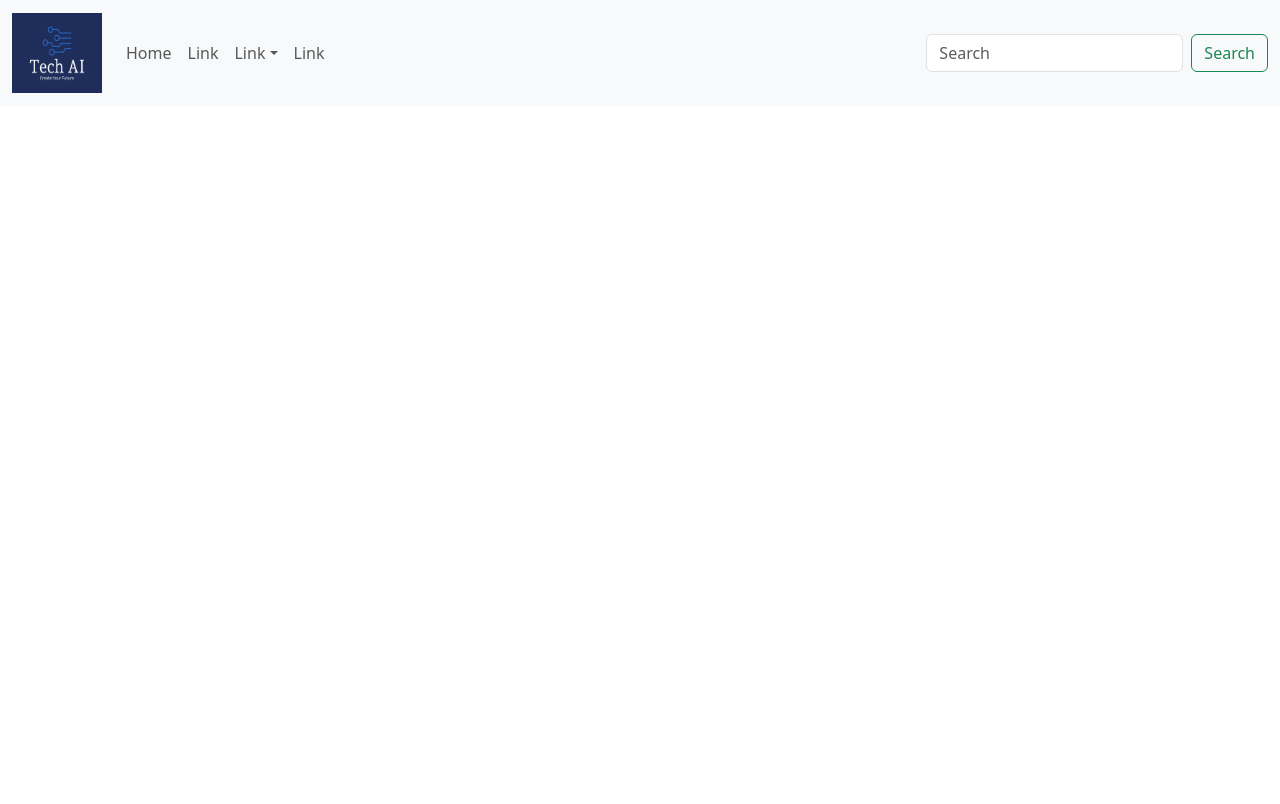
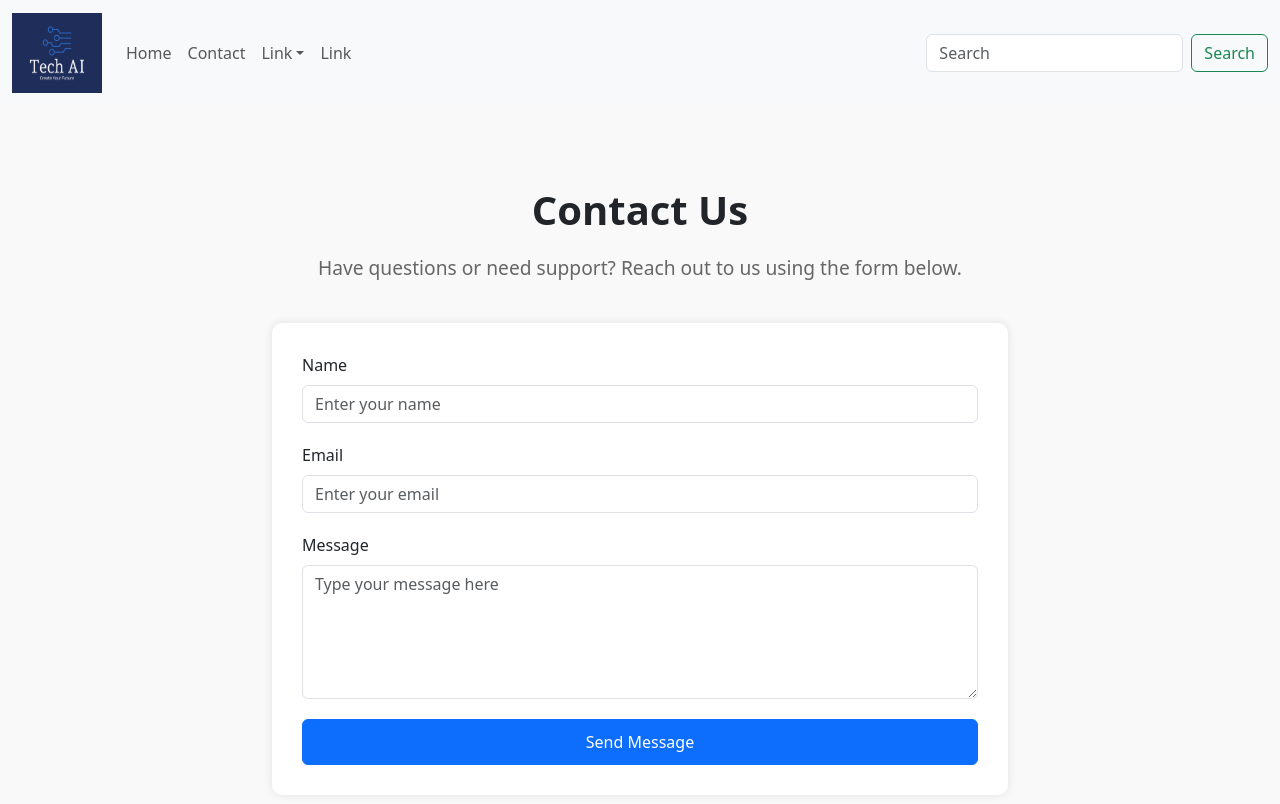
Before and after one commit to kdeelz/Tech-AI, a React (Create React App) app: page /Contact in a window 1280 px wide. Shown: the top 804 px of the page. Built offline with nearby package versions, Linux system fonts and the light colour scheme.

Commit message:
basic contact details

```diff
--- a/src/App.js
+++ b/src/App.js
@@ -4,6 +4,7 @@ import { BrowserRouter as Router, Routes, Route } from 'react-router-dom';
 import CustomNavbar from './components/Navbar';
 import 'bootstrap/dist/css/bootstrap.min.css';
 import Home from './components/Home';
+import Contact from './components/Contact';
 
 
 function App() {
@@ -13,6 +14,7 @@ function App() {
         <CustomNavbar />
         <Routes>
           <Route path='/' element={<Home />} />
+          <Route path='/Contact' element={<Contact />} />
           {/* Add other routes here */}
         </Routes>
       </Router>
--- /dev/null
+++ b/src/components/Contact.js
@@ -0,0 +1,114 @@
+import React, { useState } from 'react';
+import { Container, Row, Col, Form, Button } from 'react-bootstrap';
+
+const Contact = () => {
+  const [formData, setFormData] = useState({
+    name: '',
+    email: '',
+    message: '',
+  });
+
+  const handleChange = (e) => {
+    const { name, value } = e.target;
+    setFormData({
+      ...formData,
+      [name]: value,
+    });
+  };
+
+  const handleSubmit = (e) => {
+    e.preventDefault();
+    // Handle form submission logic here (e.g., send the data to an API)
+    console.log('Form data submitted:', formData);
+  };
+
+  return (
+    <div style={styles.contactSection}>
+      <Container>
+        <Row className="justify-content-center">
+          <Col md={8}>
+            <h2 style={styles.contactTitle}>Contact Us</h2>
+            <p style={styles.contactText}>Have questions or need support? Reach out to us using the form below.</p>
+            <Form onSubmit={handleSubmit} style={styles.contactForm}>
+              <Form.Group controlId="formName" style={styles.formGroup}>
+                <Form.Label>Name</Form.Label>
+                <Form.Control
+                  type="text"
+                  placeholder="Enter your name"
+                  name="name"
+                  value={formData.name}
+                  onChange={handleChange}
+                  required
+                />
+              </Form.Group>
+
+              <Form.Group controlId="formEmail" style={styles.formGroup}>
+                <Form.Label>Email</Form.Label>
+                <Form.Control
+                  type="email"
+                  placeholder="Enter your email"
+                  name="email"
+                  value={formData.email}
+                  onChange={handleChange}
+                  required
+                />
+              </Form.Group>
+
+              <Form.Group controlId="formMessage" style={styles.formGroup}>
+                <Form.Label>Message</Form.Label>
+                <Form.Control
+                  as="textarea"
+                  rows={5}
+                  placeholder="Type your message here"
+                  name="message"
+                  value={formData.message}
+                  onChange={handleChange}
+                  required
+                />
+              </Form.Group>
+
+              <Button variant="primary" type="submit" style={styles.submitButton}>
+                Send Message
+              </Button>
+            </Form>
+          </Col>
+        </Row>
+      </Container>
+    </div>
+  );
+};
+
+const styles = {
+  contactSection: {
+    padding: '80px 0',
+    backgroundColor: '#f9f9f9',
+  },
+  contactTitle: {
+    fontSize: '2.5rem',
+    fontWeight: 'bold',
+    textAlign: 'center',
+    marginBottom: '20px',
+  },
+  contactText: {
+    fontSize: '1.2rem',
+    textAlign: 'center',
+    marginBottom: '40px',
+    color: '#666',
+  },
+  contactForm: {
+    backgroundColor: '#fff',
+    padding: '30px',
+    borderRadius: '10px',
+    boxShadow: '0 0 10px rgba(0, 0, 0, 0.1)',
+  },
+  formGroup: {
+    marginBottom: '20px',
+  },
+  submitButton: {
+    width: '100%',
+    padding: '10px',
+    fontSize: '1rem',
+  },
+};
+
+export default Contact;
--- a/src/components/Navbar.js
+++ b/src/components/Navbar.js
@@ -27,7 +27,7 @@ function CustomNavbar() {
             navbarScroll
           >
             <Nav.Link href="#action1">Home</Nav.Link>
-            <Nav.Link href="#action2">Link</Nav.Link>
+            <Nav.Link href="">Contact</Nav.Link>
             <NavDropdown title="Link" id="navbarScrollingDropdown">
               <NavDropdown.Item href="#action3">Action</NavDropdown.Item>
               <NavDropdown.Item href="#action4">
```
